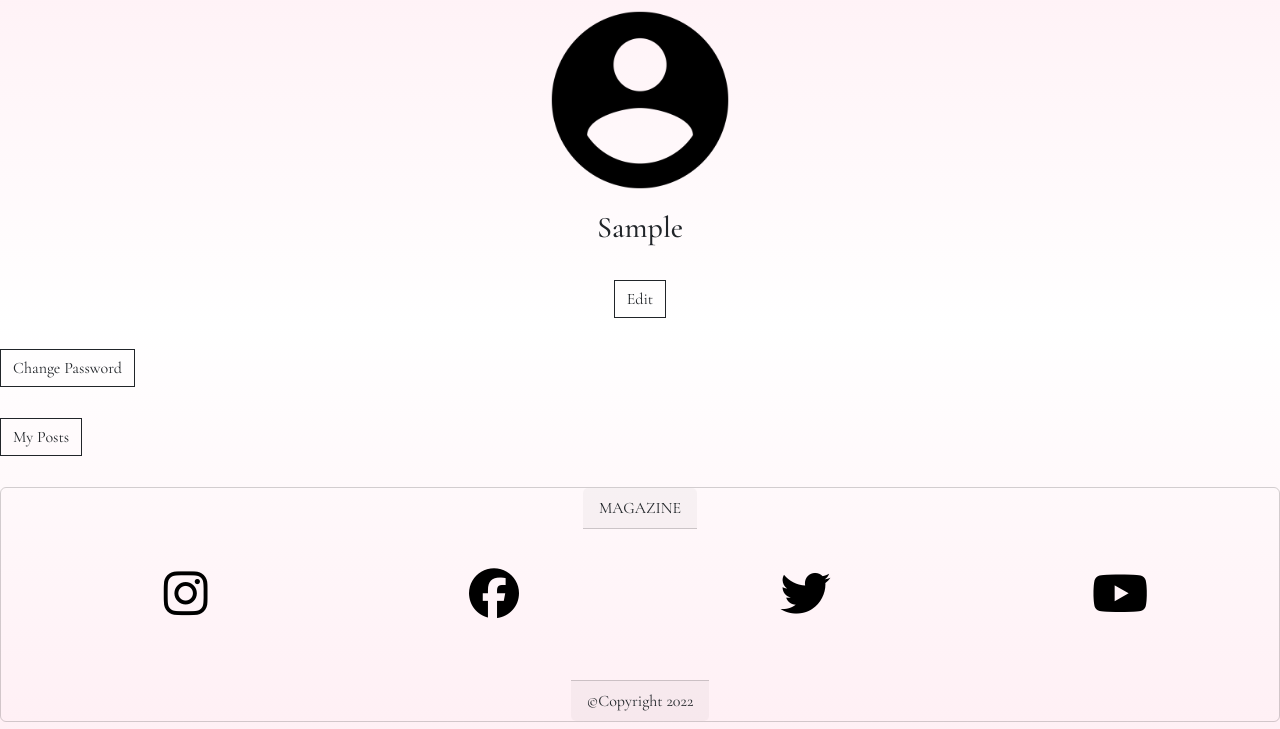
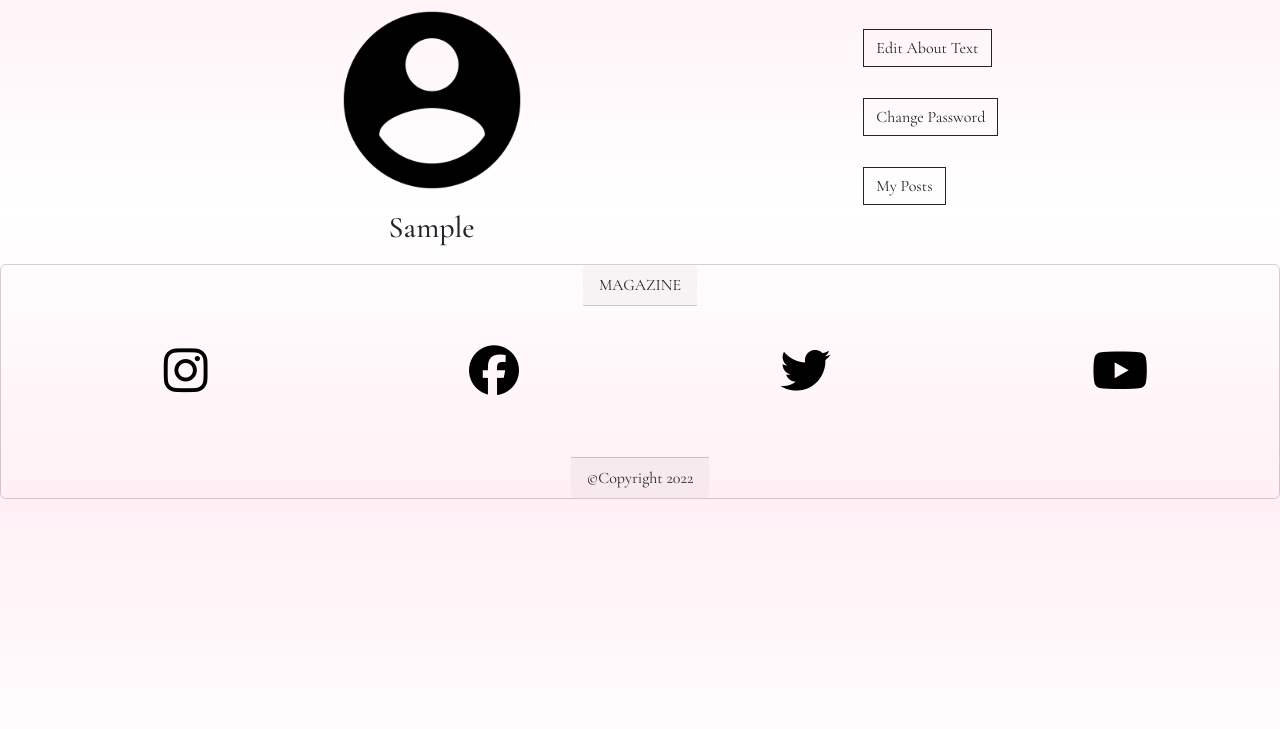
Before and after one commit to frirsta/fullstack-project, a Django app: a page that uses templates/users/profile.html in a window 1280 px wide. Shown: the part 71-800 px from the top of the page. Run offline with Django 3.2, Linux system fonts and the light colour scheme; the visitor is signed in with stand-in values (Sample User, id 1); data comes from the database, SQL or seed files in the repository; parts of the project's set-up code (start-up, migrations or seed data) failed here and were passed over; some libraries are stand-ins or nearby versions.

Commit message:
Add css to profile page

```diff
--- a/static/CSS/style.css
+++ b/static/CSS/style.css
@@ -28,14 +28,16 @@ h3 {
     font-size: 30px;
     text-transform: capitalize;
 }
-h2, h3{
+
+h2,
+h3 {
     padding: 10px 0;
 }
 
 div {
 
-    white-space: unset!important;
-    line-height: unset!important;
+    white-space: unset !important;
+    line-height: unset !important;
 }
 
 a {
@@ -92,6 +94,7 @@ label {
     height: 600px;
 
 }
+
 /* Posts */
 .blog-post-container {
     display: flex;
@@ -101,7 +104,7 @@ label {
 }
 
 .post-container {
-    margin: 10px;
+    margin: 20px;
     position: relative;
     text-align: center;
     padding: 0;
@@ -109,7 +112,7 @@ label {
     transition: .2s;
 }
 
-.post-container:hover{
+.post-container:hover {
     transform: scale(1.1);
 }
 
@@ -117,6 +120,7 @@ label {
     font-size: 30px;
     font-weight: 700;
 }
+
 .card-body {
     position: absolute;
     top: 50%;
@@ -130,10 +134,12 @@ label {
     align-items: center;
     height: 600px;
 }
-.col-4{
+
+.col-4 {
     width: 30%;
     height: 600px;
 }
+
 .blog-author-date {
     display: flex;
     flex-direction: column;
@@ -143,15 +149,15 @@ label {
     text-transform: capitalize;
 }
 
-.title-description-container{
+.title-description-container {}
 
-}
 .container-sm {
     display: flex;
     flex-direction: column;
     justify-content: center;
     align-items: center;
 }
+
 /* post images */
 .post-image {
     width: 400px;
@@ -166,13 +172,13 @@ label {
 
 /* The posts comments made by users area */
 
-.post-image-detail{
+.post-image-detail {
     width: 100%;
     border-radius: 2px;
     max-height: 800px;
 }
 
-.container{
+.container {
     padding: 10px 0;
 }
 
@@ -282,6 +288,12 @@ textarea {
 }
 
 /* profile page */
+.profile-outer {
+    display: flex;
+    flex-direction: row;
+    justify-content: space-evenly;
+    align-items: center;
+}
 
 .profile-container {
     display: flex;
@@ -289,6 +301,11 @@ textarea {
     justify-content: center;
     align-items: center;
 }
+
+.card-text {
+    width: 300px;
+}
+
 
 @media screen and (max-width: 821px) {
     .hero {
@@ -301,9 +318,10 @@ textarea {
         font-size: 150px;
     }
 
-    h3{
+    h3 {
         font-size: 20px;
     }
+
     /* blog post */
     .blog-post-container {
         width: 820px;
@@ -332,10 +350,6 @@ textarea {
         font-weight: 700;
     }
 
-    .card-text{
-
-    }
-
     .post-image {
         width: 100%;
         height: 100%;
@@ -350,15 +364,16 @@ textarea {
         width: 100%;
     }
 
-    .container{
+    .container {
         max-width: 820px;
     }
 
-    .post-image-detail{
+    .post-image-detail {
         width: 30%;
         height: 500px;
     }
-    .post-detail-container{
+
+    .post-detail-container {
         margin: 10px;
         padding: 0;
         color: #000;
@@ -368,15 +383,18 @@ textarea {
         width: fit-content;
         border: 3px solid;
     }
-    .post-card-body{
+
+    .post-card-body {
         padding: 20px;
         text-align: left;
         width: 100%;
         font-size: 12px;
     }
-    .container-sm{
+
+    .container-sm {
         width: 100%;
     }
+
     footer {
         margin-top: 20px;
     }
@@ -388,7 +406,8 @@ textarea {
     .mt-5 {
         margin-top: 20px !important;
     }
-    .mt-5 h3{
+
+    .mt-5 h3 {
         font-size: 30px;
     }
 
--- a/templates/users/profile.html
+++ b/templates/users/profile.html
@@ -2,7 +2,7 @@
 {% load static %}
 
 {% block content %}
-<div>
+<div class="profile-outer">
 <div class="profile-container">
   {% if user.profile.image %}
   <div class="profile-info"></div>
@@ -11,14 +11,14 @@
   <img src="{% static 'images/avatar.png' %}" class="card-img-top" alt="{{ user.username }}">
   {% endif %}
 
-    <h3 class="card-text">{{ user.username }}</h3>
+    <h3>{{ user.username }}</h3>
     <p class="card-text">{{ user.profile.about_me }}</p>
-    <p><a class="btn btn-outline-dark" href="{% url 'users:about_user' %}">Edit</a></p>
   </div>
   <div class="profile-links">
+    <p><a class="btn btn-outline-dark" href="{% url 'users:about_user' %}">Edit About Text</a></p>
   <p><a class="btn btn-outline-dark" href="{% url 'users:password_change' %}">Change Password</a></p>
   <p><a class="btn btn-outline-dark" href="{% url 'magazine:user_posts' %}">My Posts</a></p>
 </div>
 </div>
-</div>
+
 {% endblock content %}
```
Lines whose indentation alone changed are shown as unchanged.
